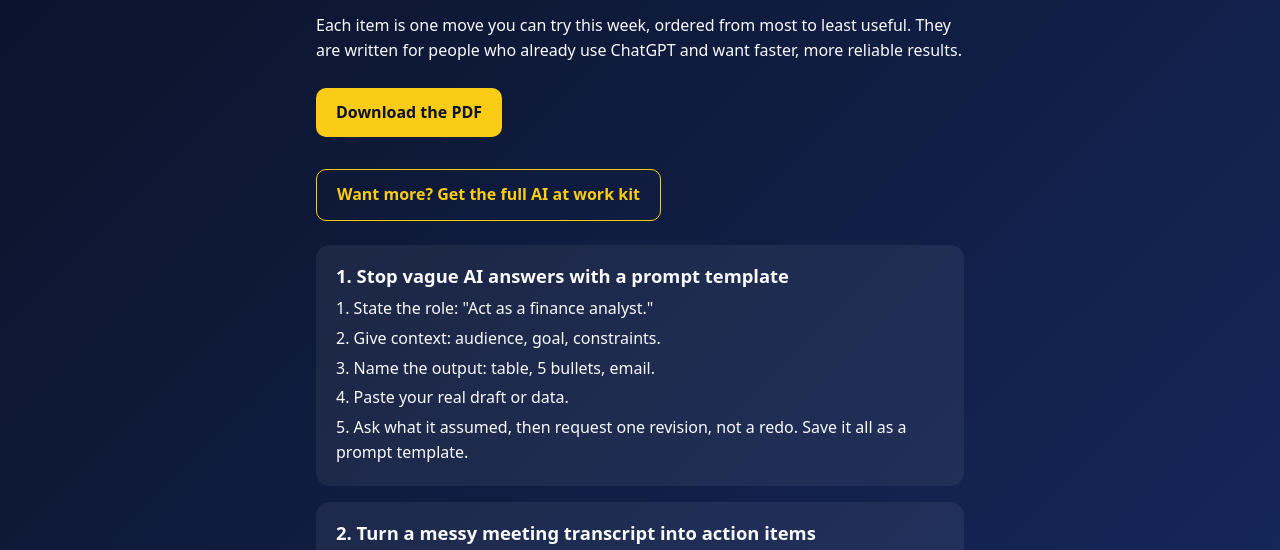
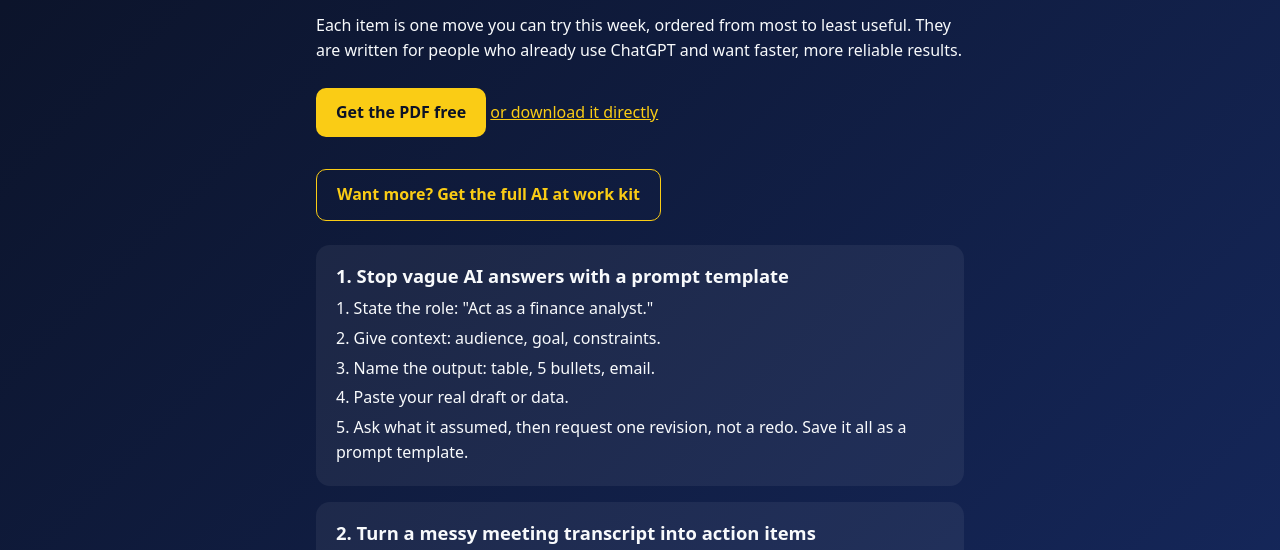
Before and after one commit to 60sexplained/60sexplained.github.io, a plain HTML site: page free/index.html in a window 1280 px wide. Shown: the part 194-744 px from the top of the page. Drawn offline with Linux system fonts and the light colour scheme.

Commit message:
Free pack page: link the full kit

```diff
--- a/free/index.html
+++ b/free/index.html
@@ -31,7 +31,7 @@
   <h1>Practical AI moves that save time at work this week</h1>
   <p class="sub">Prompts, checks and audits from this month&#x27;s best 60s Explained posts</p>
   <p>Each item is one move you can try this week, ordered from most to least useful. They are written for people who already use ChatGPT and want faster, more reliable results.</p>
-  <p><a class="btn" href="60s-explained-2026-11.pdf" download>Download the PDF</a></p>
+  <p><a class="btn" href="https://caucase51.gumroad.com/l/dzssaa">Get the PDF free</a> <a href="60s-explained-2026-11.pdf" download>or download it directly</a></p>
   <p><a class="btn ghost" href="https://caucase51.gumroad.com/l/vzjww">Want more? Get the full AI at work kit</a></p>
   <section class="card"><h2>1. Stop vague AI answers with a prompt template</h2><p>1. State the role: &quot;Act as a finance analyst.&quot;</p><p>2. Give context: audience, goal, constraints.</p><p>3. Name the output: table, 5 bullets, email.</p><p>4. Paste your real draft or data.</p><p>5. Ask what it assumed, then request one revision, not a redo. Save it all as a prompt template.</p></section>
   <section class="card"><h2>2. Turn a messy meeting transcript into action items</h2><p>1. Export the transcript as text.</p><p>2. Paste it into any LLM chat.</p><p>3. Ask for a table: owner, task, due date.</p><p>4. Check each owner and date against the transcript. LLMs invent details, so review before you send.</p></section>
```
